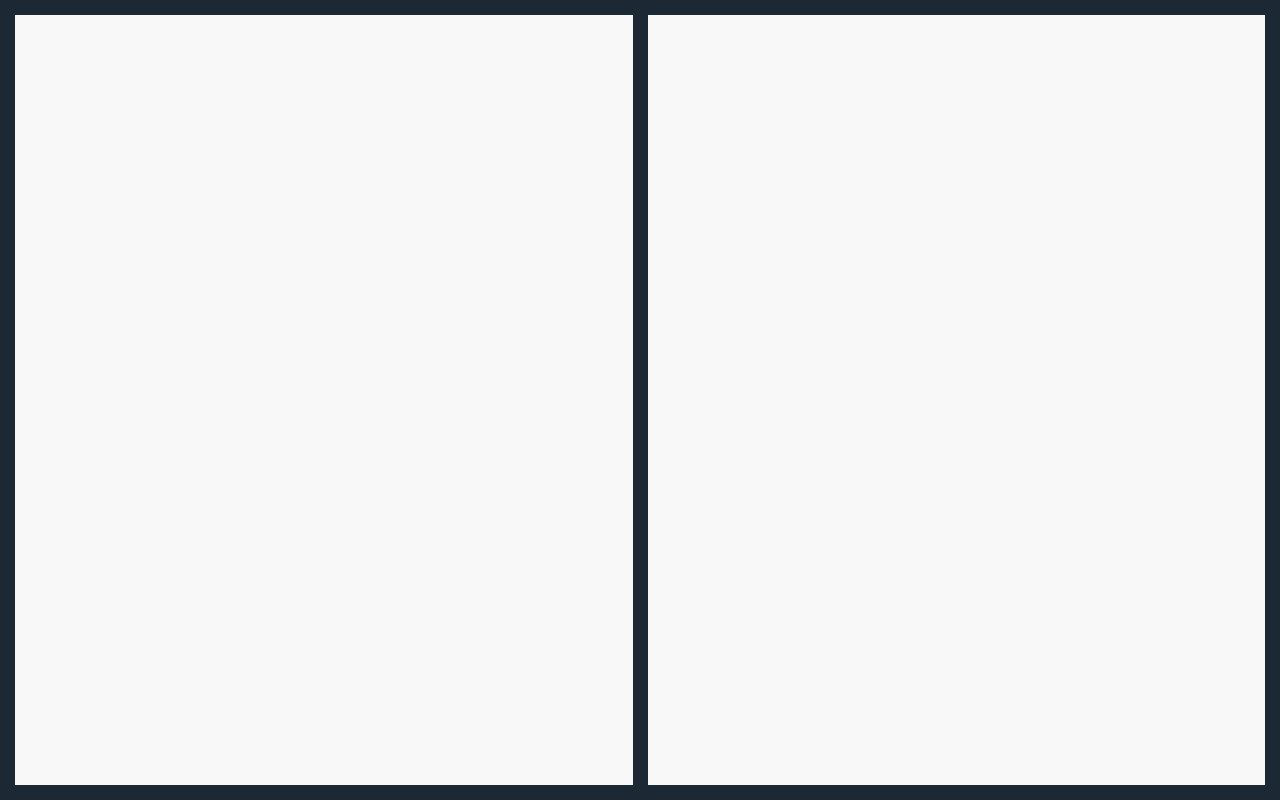
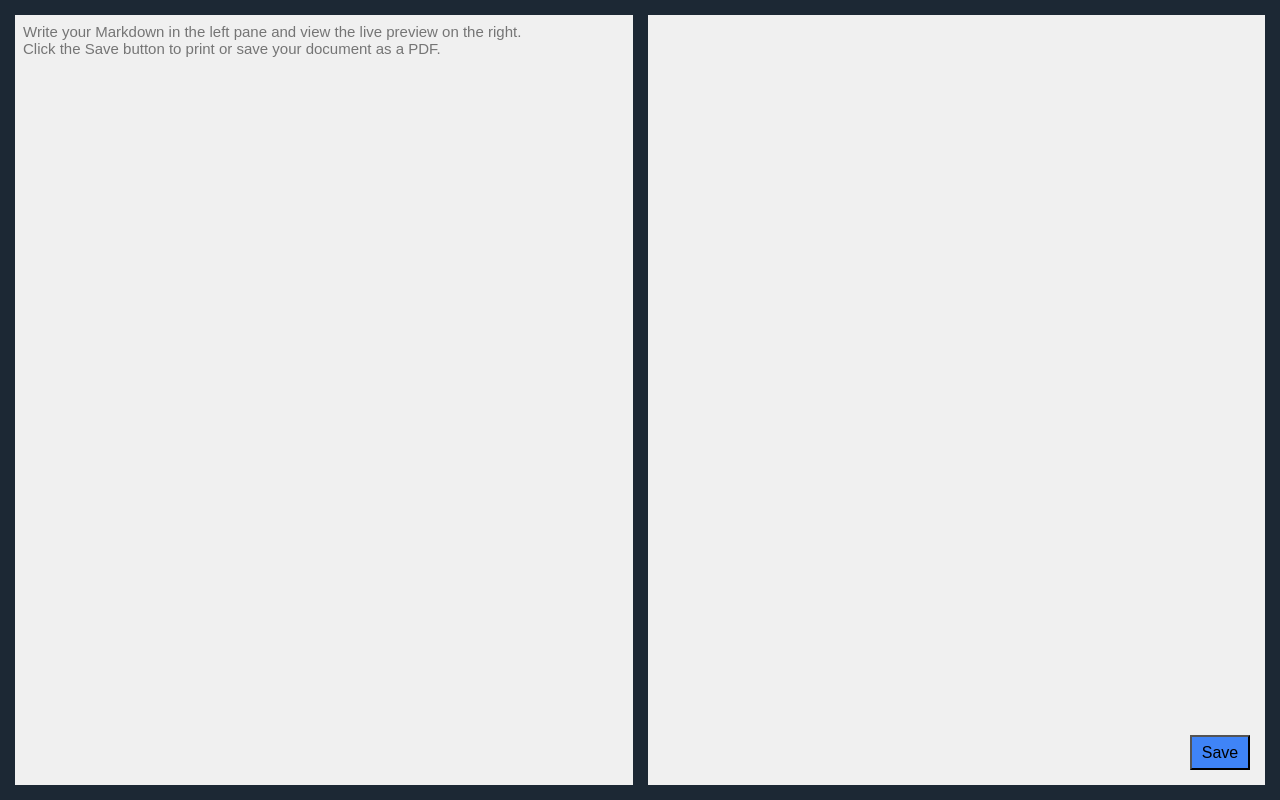
Before and after one commit to guiopen/md2pdf, an Astro site: page / in a window 1280 px wide. Built offline with nearby package versions, Linux system fonts and the light colour scheme; Astro itself is replaced by a stand-in of ours.

Commit message:
Add save button
Refactoring

```diff
--- a/src/components/app/App.module.css
+++ /dev/null
@@ -1,9 +0,0 @@
-.page {
-	display: flex;
-	flex-direction: column;
-	width: 100%;
-	height: 100%;
-	justify-content: center;
-	align-items: center;
-	background-color: var(--app-background);
-}
--- a/src/components/app/App.tsx
+++ b/src/components/app/App.tsx
@@ -1,13 +1,9 @@
 import "@shared/colors.css"
-import styles from "./App.module.css"
+import "@shared/global.css"
 import MarkdownEditor from "./markdown-editor/MarkdownEditor"
 
 const App = () => {
-	return (
-		<div class={styles.page}>
-			<MarkdownEditor />
-		</div>
-	)
+	return <MarkdownEditor />
 }
 
 export default App
--- a/src/components/app/markdown-editor/MarkdownEditor.module.css
+++ b/src/components/app/markdown-editor/MarkdownEditor.module.css
@@ -1,16 +1,27 @@
-.container {
+.page {
+	display: flex;
+	flex-direction: column;
+	width: 100%;
+	height: 100%;
+	justify-content: center;
+	align-items: center;
+	padding: 15px;
+	background-color: var(--main-background);
+}
+
+.editorPreviewContainer {
 	display: flex;
 	flex-direction: row;
-	height: calc(100% - 30px);
-	width: calc(100% - 30px);
+	height: 100%;
+	width: 100%;
 	gap: 15px;
 }
 
 .editorBox {
 	font-family: sans-serif;
 	flex: 1;
-	background-color: rgb(248, 248, 248);
-	color: rgb(69, 69, 71);
+	background-color: var(--box-background);
+	color: var(--text-color);
 	font-size: 15px;
 	padding: 8px;
 	resize: none;
@@ -24,8 +35,8 @@
 .previewBox {
 	font-family: sans-serif;
 	flex: 1;
-	background-color: rgb(248, 248, 248);
-	color: rgb(69, 69, 71);
+	background-color: var(--box-background);
+	color: var(--text-color);
 	font-size: 15px;
 	padding: 8px;
 	word-break: break-all;
@@ -39,3 +50,40 @@
 .previewBox > :last-child {
 	margin-bottom: 0;
 }
+
+.printButton {
+	width: 60px;
+	height: 35px;
+	background-color: var(--button-color);
+	position: fixed;
+	bottom: 30px;
+	right: 30px;
+	z-index: 999;
+}
+
+.printButtonText {
+	font-size: 16px;
+	margin: 0;
+}
+
+@media print {
+	.page {
+		display: block;
+		background-color: white;
+	}
+	.container {
+		display: block;
+		background-color: white;
+	}
+	.previewBox {
+		display: block;
+		background-color: white;
+		color: black;
+	}
+	.editorBox {
+		display: none;
+	}
+	.printButton {
+		display: none;
+	}
+}
--- a/src/components/app/markdown-editor/MarkdownEditor.tsx
+++ b/src/components/app/markdown-editor/MarkdownEditor.tsx
@@ -1,5 +1,6 @@
 import { createSignal, type Component } from "solid-js"
 import { marked } from "marked"
+import content from "@shared/content.json"
 import styles from "./MarkdownEditor.module.css"
 
 type HtmlRef = HTMLElement | undefined
@@ -27,10 +28,12 @@ const MarkdownEditor: Component = () => {
 	}
 
 	return (
-		<div class={styles.container}>
+		<div class={styles.page}>
+			<div class={styles.editorPreviewContainer}>
 				<textarea // Editor
 					ref={editorRef}
 					class={styles.editorBox}
+					placeholder={content.about}
 					spellcheck={false}
 					onInput={e => setText(e.currentTarget.value)}
 					onScroll={() => syncScroll(editorRef, previewRef)}
@@ -42,6 +45,15 @@ const MarkdownEditor: Component = () => {
 					onScroll={() => syncScroll(previewRef, editorRef)}
 				/>
 			</div>
+			<button
+				class={styles.printButton}
+				onClick={() => {
+					window.print()
+				}}
+			>
+				<p class={styles.printButtonText}>Save</p>
+			</button>
+		</div>
 	)
 }
 
--- a/src/shared/colors.css
+++ b/src/shared/colors.css
@@ -1,5 +1,6 @@
 :root {
-    --app-background: rgb(28, 40, 52);
-    --soft-white: rgb(240, 240, 240);
-    --soft-black: rgb(15, 15, 15);
+    --main-background: rgb(28, 40, 52);
+    --box-background: rgb(240, 240, 240);
+    --text-color: rgb(15, 15, 15);
+    --button-color: rgb(63, 132, 247);
 }
--- /dev/null
+++ b/src/shared/content.json
@@ -0,0 +1,3 @@
+{
+	"about": "Write your Markdown in the left pane and view the live preview on the right.\nClick the Save button to print or save your document as a PDF."
+}
--- /dev/null
+++ b/src/shared/global.css
@@ -0,0 +1,3 @@
+* {
+	box-sizing: border-box;
+}
```
Lines whose indentation alone changed are shown as unchanged.
